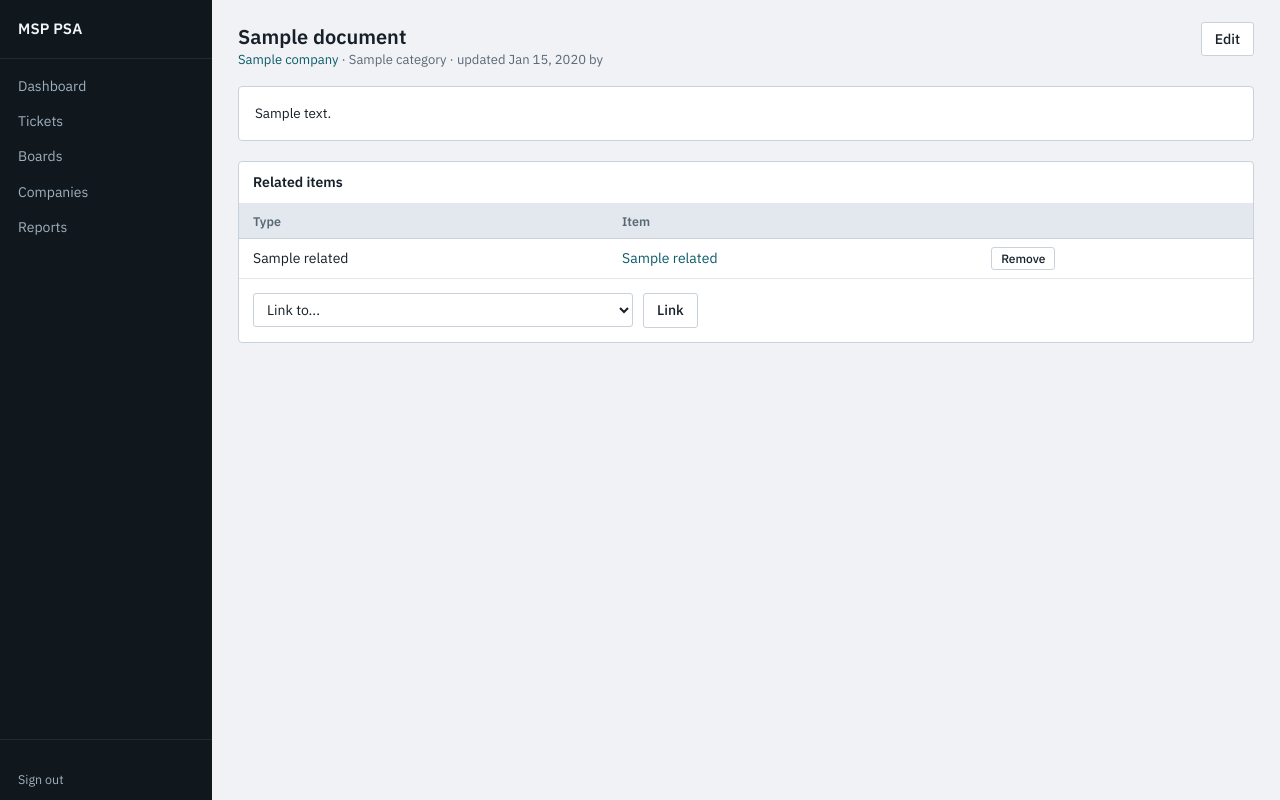
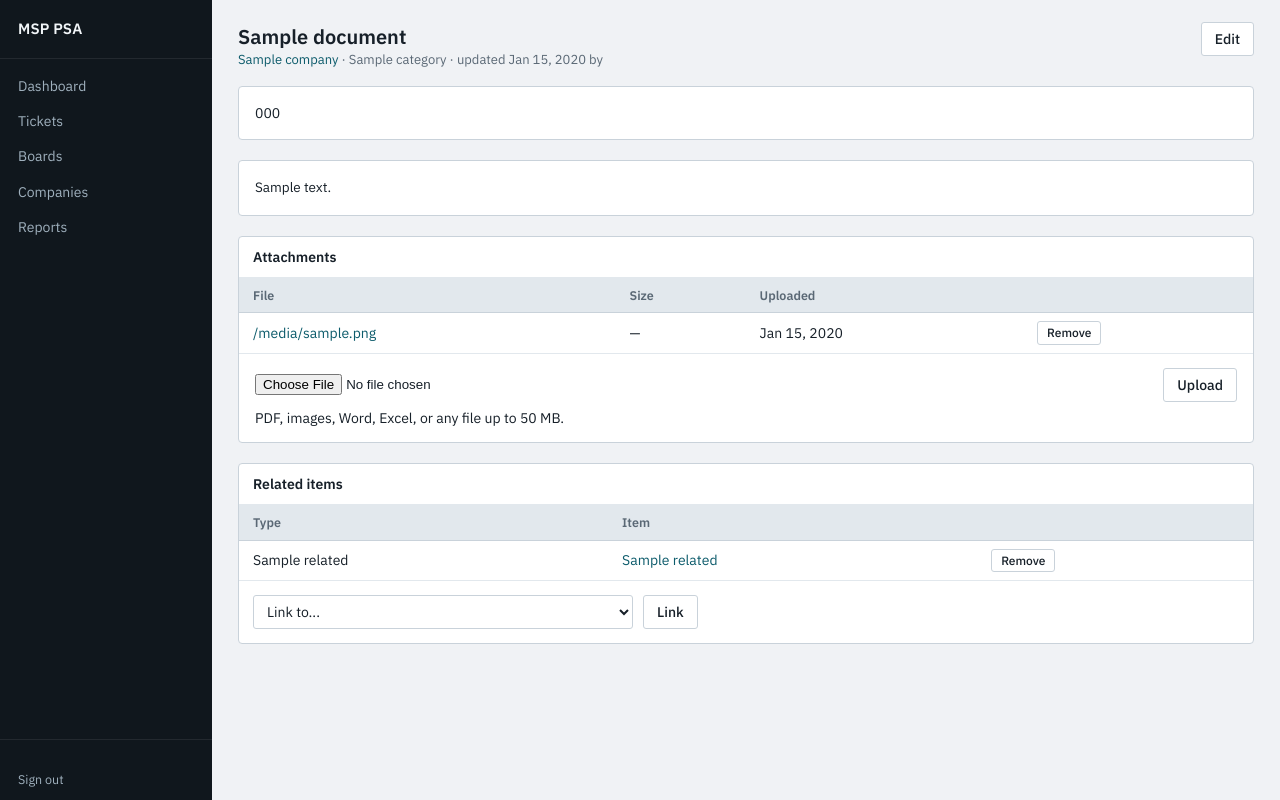
Before and after one commit to ahrace3/msp-psa, a FastAPI app: template app/templates/documents/detail.html in a window 1280 px wide. Run offline with FastAPI, Linux system fonts and the light colour scheme; the template is opened without the code that fills it: most values are stand-ins (such as "Sample title", 1, 10 or a date in 2020); some libraries are stand-ins or nearby versions.

Commit message:
Document embeds, file attachments, Lucidchart support

```diff
--- a/app/routes/documentation.py
+++ b/app/routes/documentation.py
@@ -1,7 +1,10 @@
 from datetime import date, datetime, timezone
+import os
+import pathlib
+import uuid
 
-from fastapi import APIRouter, Depends, Request
-from fastapi.responses import HTMLResponse, RedirectResponse
+from fastapi import APIRouter, Depends, File, Request, UploadFile
+from fastapi.responses import FileResponse, HTMLResponse, RedirectResponse
 from sqlalchemy import func, or_, select
 from sqlalchemy.orm import Session
 
@@ -9,8 +12,8 @@ from app import crypto, relations
 from app.db import get_db
 from app.integrations import lookups
 from app.models import (
-    Company, Configuration, Contact, Credential, Document, Domain, Location,
-    RelatedItem, SSLCertificate, User,
+    Company, Configuration, Contact, Credential, Document, DocumentAttachment,
+    Domain, Location, RelatedItem, SSLCertificate, User,
 )
 from app.security import current_user
 from app.templating import templates
@@ -160,6 +163,7 @@ async def create_document(
         title=(form.get("title") or "").strip() or "Untitled",
         category=(form.get("category") or "").strip() or None,
         body=form.get("body") or "",
+        embed_code=(form.get("embed_code") or "").strip() or None,
         is_pinned=form.get("is_pinned") == "on",
         created_by_id=user.id,
         updated_by_id=user.id,
@@ -178,7 +182,7 @@ def view_document(
 ):
     doc = db.get(Document, document_id)
     if not doc:
-        return RedirectResponse("/documents", status_code=303)
+        return RedirectResponse("/companies", status_code=303)
     return templates.TemplateResponse(
         request, "documents/detail.html",
         {
@@ -217,10 +221,96 @@ async def update_document(
     doc.title = (form.get("title") or "").strip() or doc.title
     doc.category = (form.get("category") or "").strip() or None
     doc.body = form.get("body") or ""
+    doc.embed_code = (form.get("embed_code") or "").strip() or None
     doc.is_pinned = form.get("is_pinned") == "on"
     doc.updated_by_id = user.id
     db.commit()
     return RedirectResponse(f"/documents/{doc.id}", status_code=303)
+
+
+# ---------------------------------------------------------- attachments --
+
+ATTACHMENTS_ROOT = pathlib.Path(
+    os.environ.get("ATTACHMENTS_DIR", "/attachments")
+)
+MAX_UPLOAD_BYTES = 50 * 1024 * 1024  # 50 MB
+
+
+def _attachment_dir(company_id: int, document_id: int) -> pathlib.Path:
+    p = ATTACHMENTS_ROOT / str(company_id) / str(document_id)
+    p.mkdir(parents=True, exist_ok=True)
+    return p
+
+
+@router.post("/documents/{document_id}/attachments/upload")
+async def upload_attachment(
+    document_id: int,
+    request: Request,
+    file: UploadFile = File(...),
+    db: Session = Depends(get_db),
+    user: User = Depends(current_user),
+):
+    doc = db.get(Document, document_id)
+    if not doc:
+        return RedirectResponse("/companies", status_code=303)
+
+    data = await file.read(MAX_UPLOAD_BYTES + 1)
+    if len(data) > MAX_UPLOAD_BYTES:
+        return RedirectResponse(f"/documents/{document_id}#attachments", status_code=303)
+
+    ext = pathlib.Path(file.filename or "file").suffix
+    stored = f"{uuid.uuid4().hex}{ext}"
+    dest = _attachment_dir(doc.company_id, document_id) / stored
+    dest.write_bytes(data)
+
+    att = DocumentAttachment(
+        document_id=document_id,
+        company_id=doc.company_id,
+        filename=file.filename or stored,
+        stored_filename=stored,
+        content_type=file.content_type,
+        size_bytes=len(data),
+    )
+    db.add(att)
+    db.commit()
+    return RedirectResponse(f"/documents/{document_id}#attachments", status_code=303)
+
+
+@router.get("/documents/{document_id}/attachments/{attachment_id}/download")
+def download_attachment(
+    document_id: int,
+    attachment_id: int,
+    db: Session = Depends(get_db),
+    user: User = Depends(current_user),
+):
+    att = db.get(DocumentAttachment, attachment_id)
+    if not att or att.document_id != document_id:
+        return RedirectResponse(f"/documents/{document_id}", status_code=303)
+    path = _attachment_dir(att.company_id, document_id) / att.stored_filename
+    if not path.exists():
+        return RedirectResponse(f"/documents/{document_id}", status_code=303)
+    return FileResponse(
+        path=str(path),
+        filename=att.filename,
+        media_type=att.content_type or "application/octet-stream",
+    )
+
+
+@router.post("/documents/{document_id}/attachments/{attachment_id}/delete")
+def delete_attachment(
+    document_id: int,
+    attachment_id: int,
+    db: Session = Depends(get_db),
+    user: User = Depends(current_user),
+):
+    att = db.get(DocumentAttachment, attachment_id)
+    if att and att.document_id == document_id:
+        path = _attachment_dir(att.company_id, document_id) / att.stored_filename
+        if path.exists():
+            path.unlink()
+        db.delete(att)
+        db.commit()
+    return RedirectResponse(f"/documents/{document_id}#attachments", status_code=303)
 
 
 # ------------------------------------------------------------- credentials --
--- a/app/templates/companies/detail.html
+++ b/app/templates/companies/detail.html
@@ -157,7 +157,11 @@
     <tbody>
       {% for doc in company.documents %}
       <tr>
-        <td><a href="/documents/{{ doc.id }}">{{ doc.title }}</a>{% if doc.is_pinned %} <span class="flag yes">pinned</span>{% endif %}</td>
+        <td>
+          <a href="/documents/{{ doc.id }}">{{ doc.title }}</a>
+          {% if doc.is_pinned %} <span class="flag yes">pinned</span>{% endif %}
+          {% if doc.embed_code %} <a href="/documents/{{ doc.id }}" class="sub" style="margin-left:6px">↗ view diagram</a>{% endif %}
+        </td>
         <td>{{ doc.category or "—" }}</td>
         <td>{{ doc.updated_at.strftime("%b %-d, %Y") }}</td>
         <td><a href="/documents/{{ doc.id }}/edit">Edit</a></td>
--- a/app/templates/documents/detail.html
+++ b/app/templates/documents/detail.html
@@ -15,8 +15,54 @@
   <a class="btn secondary" href="/documents/{{ document.id }}/edit">Edit</a>
 </div>
 
+{% if document.embed_code %}
+<div class="panel" style="padding:16px">
+  <div style="width:100%;overflow:auto;border-radius:3px">
+    {{ document.embed_code | safe }}
+  </div>
+</div>
+{% endif %}
+
+{% if document.body %}
 <div class="panel">
   <div style="padding:16px;white-space:pre-wrap;font-size:13.5px;line-height:1.6">{{ document.body }}</div>
+</div>
+{% endif %}
+
+<div class="panel" id="attachments">
+  <div class="panel-head">
+    <h2>Attachments</h2>
+  </div>
+  {% if document.attachments %}
+  <table>
+    <thead><tr><th>File</th><th>Size</th><th>Uploaded</th><th></th></tr></thead>
+    <tbody>
+      {% for att in document.attachments %}
+      <tr>
+        <td><a href="/documents/{{ document.id }}/attachments/{{ att.id }}/download">{{ att.filename }}</a></td>
+        <td>{{ "%.1f KB" % (att.size_bytes / 1024) if att.size_bytes else "—" }}</td>
+        <td>{{ att.uploaded_at.strftime("%b %-d, %Y") }}</td>
+        <td>
+          <form method="post" action="/documents/{{ document.id }}/attachments/{{ att.id }}/delete" style="display:inline">
+            <button class="btn secondary" style="padding:2px 9px;font-size:12px" type="submit">Remove</button>
+          </form>
+        </td>
+      </tr>
+      {% endfor %}
+    </tbody>
+  </table>
+  {% else %}
+  <div class="empty"><p>No files attached yet.</p></div>
+  {% endif %}
+
+  <form method="post" action="/documents/{{ document.id }}/attachments/upload"
+        enctype="multipart/form-data" style="padding:14px 16px;border-top:1px solid var(--border-soft)">
+    <div style="display:flex;gap:10px;align-items:center">
+      <input type="file" name="file" style="flex:1">
+      <button class="btn secondary" type="submit">Upload</button>
+    </div>
+    <div class="sub" style="margin-top:6px">PDF, images, Word, Excel, or any file up to 50 MB.</div>
+  </form>
 </div>
 
 {% include "documentation/_related_items.html" %}
--- a/app/templates/documents/form.html
+++ b/app/templates/documents/form.html
@@ -26,8 +26,12 @@
         <label class="check"><input type="checkbox" name="is_pinned" {% if document and document.is_pinned %}checked{% endif %}> Pin to top of company page</label>
       </div>
       <div class="field full">
+        <label for="embed_code">Embed code <span class="sub" style="font-weight:400">(optional — paste Lucidchart, draw.io, or any iframe snippet)</span></label>
+        <textarea id="embed_code" name="embed_code" style="min-height:80px;font-family:'IBM Plex Mono',monospace;font-size:12px">{{ document.embed_code if document and document.embed_code else '' }}</textarea>
+      </div>
+      <div class="field full">
         <label for="body">Content</label>
-        <textarea id="body" name="body" style="min-height:320px;font-family:'IBM Plex Mono',monospace">{{ document.body if document else '' }}</textarea>
+        <textarea id="body" name="body" style="min-height:240px;font-family:'IBM Plex Mono',monospace">{{ document.body if document else '' }}</textarea>
       </div>
     </div>
     <div class="form-actions">
--- a/docker-compose.yml
+++ b/docker-compose.yml
@@ -46,6 +46,7 @@ services:
       # Encrypts stored credentials (Documentation layer). Generate with:
       #   python -c "from cryptography.fernet import Fernet; print(Fernet.generate_key().decode())"
       CREDENTIAL_ENCRYPTION_KEY: ${CREDENTIAL_ENCRYPTION_KEY}
+      ATTACHMENTS_DIR: /srv/attachments
     command: >
       sh -c "alembic upgrade head &&
              uvicorn app.main:app --host 0.0.0.0 --port 8000 --workers 1"
```
Also changed, not shown: app/models.py (+32 -1 lines), migrations/versions/0005_documents_embed_attachments.py (added, +43 -0 lines).
